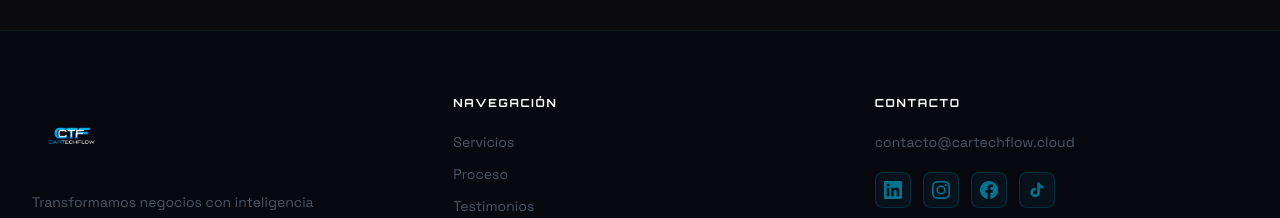
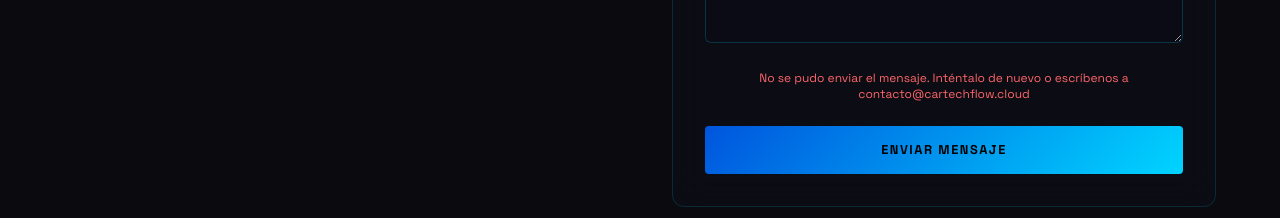
Before and after one commit to isaacArias95/cartechflow-web, a Next.js app: page / in a window 1280 px wide. Both pictures are taken after typing "Sample", "name@example.com", "Sample", "Sample" into the empty fields and a click on the button "ENVIAR MENSAJE". Shown: the part 4466-4684 px from the top of the page. Built offline with nearby package versions, Linux system fonts and the light colour scheme; no server answers.

Commit message:
feat: connect contact form to n8n webhook
POST form data (name, email, company, service, message, source) to
n8n webhook on submit. Added loading state (disables button) and
error fallback message if request fails.

Co-Authored-By: Claude Sonnet 4.6 <noreply@anthropic.com>

```diff
--- a/src/components/Contact.tsx
+++ b/src/components/Contact.tsx
@@ -1,6 +1,8 @@
 'use client'
 
 import { useState, type FormEvent } from 'react'
+
+const WEBHOOK_URL = 'https://n8n.cartechflow.cloud/webhook/66b819b1-55bf-40cb-93e4-ae1d7bb4bf69'
 
 export default function Contact() {
   const [form, setForm] = useState({
@@ -11,15 +13,30 @@ export default function Contact() {
     message: '',
   })
   const [submitted, setSubmitted] = useState(false)
+  const [loading, setLoading] = useState(false)
+  const [error, setError] = useState('')
 
   function handleChange(e: React.ChangeEvent<HTMLInputElement | HTMLTextAreaElement | HTMLSelectElement>) {
     setForm((prev) => ({ ...prev, [e.target.name]: e.target.value }))
   }
 
-  function handleSubmit(e: FormEvent) {
+  async function handleSubmit(e: FormEvent) {
     e.preventDefault()
-    console.log('Contact form submission:', form)
-    setSubmitted(true)
+    setLoading(true)
+    setError('')
+    try {
+      const res = await fetch(WEBHOOK_URL, {
+        method: 'POST',
+        headers: { 'Content-Type': 'application/json' },
+        body: JSON.stringify({ ...form, source: 'cartechflow.cloud' }),
+      })
+      if (!res.ok) throw new Error(`Error ${res.status}`)
+      setSubmitted(true)
+    } catch {
+      setError('No se pudo enviar el mensaje. Inténtalo de nuevo o escríbenos a contacto@cartechflow.cloud')
+    } finally {
+      setLoading(false)
+    }
   }
 
   return (
@@ -181,8 +198,16 @@ export default function Contact() {
                   />
                 </div>
 
-                <button type="submit" className="btn-cyber w-full text-center" style={{ marginTop: '4px' }}>
-                  Enviar Mensaje
+                {error && (
+                  <p className="text-red-400 text-xs text-center">{error}</p>
+                )}
+                <button
+                  type="submit"
+                  disabled={loading}
+                  className="btn-cyber w-full text-center"
+                  style={{ marginTop: '4px', opacity: loading ? 0.6 : 1, cursor: loading ? 'not-allowed' : 'pointer' }}
+                >
+                  {loading ? 'Enviando...' : 'Enviar Mensaje'}
                 </button>
               </form>
             )}
```
